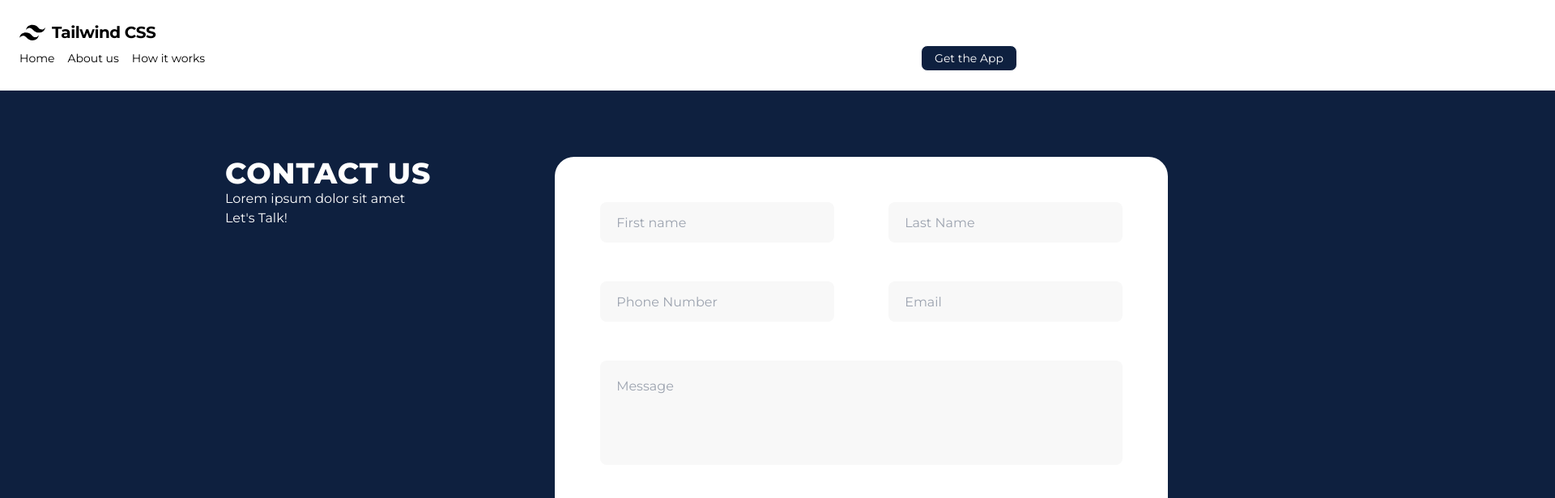
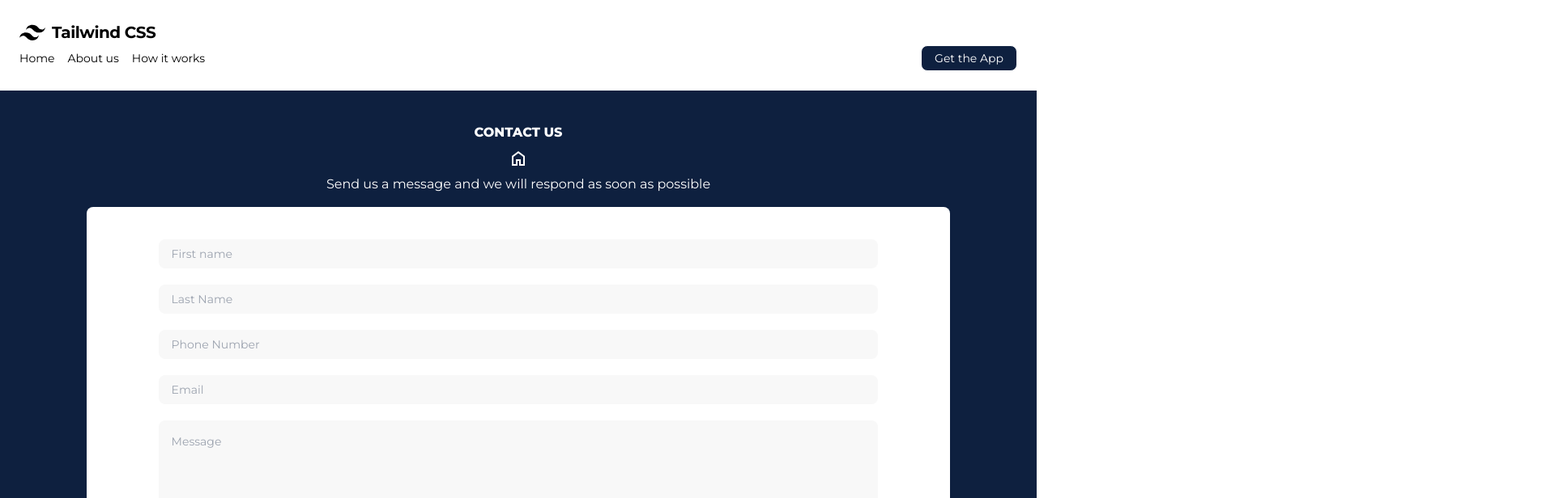
Before and after one commit to aapetsi/sttrand-website, a Next.js app: page /contact_us in a window 1280 px wide. Shown: the top 616 px of the page at 81% size, 1920 px wide, since content can reach past the window. Built offline with nearby package versions, Linux system fonts and the light colour scheme.

Commit message:
feat: fix contact us page

```diff
--- a/pages/_document.jsx
+++ b/pages/_document.jsx
@@ -10,9 +10,10 @@ class MyDocument extends Document {
     return (
       <Html>
         <Head />
-        <link rel="preconnect" href="https://fonts.googleapis.com"></link>
-        <link rel="preconnect" href="https://fonts.gstatic.com" crossOrigin=''></link>
-        <link href="https://fonts.googleapis.com/css2?family=Montserrat:wght@400;500;700;800&family=Open+Sans&display=swap" rel="stylesheet"></link>
+        <link rel="preconnect" href="https://fonts.googleapis.com" />
+        <link rel="preconnect" href="https://fonts.gstatic.com" crossOrigin=''/>
+        <link href="https://fonts.googleapis.com/css2?family=Montserrat:wght@400;500;700;800&family=Open+Sans&display=swap" rel="stylesheet"/>
+        <link rel="stylesheet" href="https://fonts.googleapis.com/css2?family=Material+Symbols+Outlined:opsz,wght,FILL,GRAD@48,600,0,0"  />
         <body>
           <Main />
           <NextScript />
--- a/pages/contact_us.js
+++ b/pages/contact_us.js
@@ -16,8 +16,71 @@ const Contact = () => {
     e.preventDefault()
   }
   return (
-    <div className='md:bg-deep-blue md:w-[1920px] md:h-[675px]'>
-      <div className='md:ml-[278px] md:flex'>
+    <div className='bg-deep-blue mb-10'>
+      <div className='flex text-center font-black flex-col'>
+        <h1 className='mb-2 text-white mt-10'>CONTACT US</h1>
+        <p className='mb-2 text-white material-symbols-outlined'>home</p>
+        <p className='text-white font-extralight w-2/3 mx-auto mb-4'>
+          Send us a message and we will respond as soon as possible
+        </p>
+        <div className='bg-white w-10/12 mx-auto rounded-lg mb-32'>
+          <form className='mt-10 mb-10' onSubmit={handleSubmit}>
+            <input
+              placeholder='First name'
+              className='bg-off-white rounded-lg h-9 p-4 mb-5 w-10/12 font-extralight text-sm'
+              onChange={handleChange}
+              value={userData.firstName}
+              required
+              name='firstName'
+            />
+
+            <input
+              placeholder='Last Name'
+              onChange={handleChange}
+              value={userData.lastName}
+              required
+              name='lastName'
+              className='bg-off-white rounded-lg h-9 p-4 mb-5 w-10/12 font-extralight text-sm'
+            />
+
+            <input
+              placeholder='Phone Number'
+              onChange={handleChange}
+              value={userData.phoneNumber}
+              name='phoneNumber'
+              required
+              className='bg-off-white rounded-lg h-9 p-4 mb-5 w-10/12 font-extralight text-sm'
+            />
+
+            <input
+              placeholder='Email'
+              onChange={handleChange}
+              name='email'
+              type='email'
+              required
+              className='bg-off-white rounded-lg h-9 p-4 mb-5 w-10/12 font-extralight text-sm'
+            />
+
+            <textarea
+              placeholder='Message'
+              onChange={handleChange}
+              name='message'
+              required
+              className='bg-off-white rounded-lg h-40 p-4 mb-5 w-10/12 font-extralight text-sm resize-none'
+            />
+
+            <button
+              type='submit'
+              className='flex ml-7 text-sm px-4 py-2 leading-none bg-deep-blue border rounded-full text-white font-extralight border-white hover:border-transparent'
+            >
+              Submit
+            </button>
+          </form>
+        </div>
+      </div>
+
+      {/* <div */}
+      {/* <div className='md:ml-[278px] md:flex'>
         <div className='flex mr-[153px] mt-[82px] flex-col'>
           <h1 className='uppercase md:text-white font-black text-4xl tracking-wide'>
             Contact us
@@ -83,7 +146,7 @@ const Contact = () => {
             </button>
           </div>
         </form>
-      </div>
+      </div> */}
     </div>
   )
 }
--- a/tailwind.config.js
+++ b/tailwind.config.js
@@ -16,6 +16,7 @@ module.exports = {
       colors: {
         'deep-blue': '#0e203f',
         'light-blue': '#8FDFFA',
+        'off-white': '#F8F8F8',
       },
       fontFamily: {
         sans: ['Montserrat', ...defaultTheme.fontFamily.sans],
```
